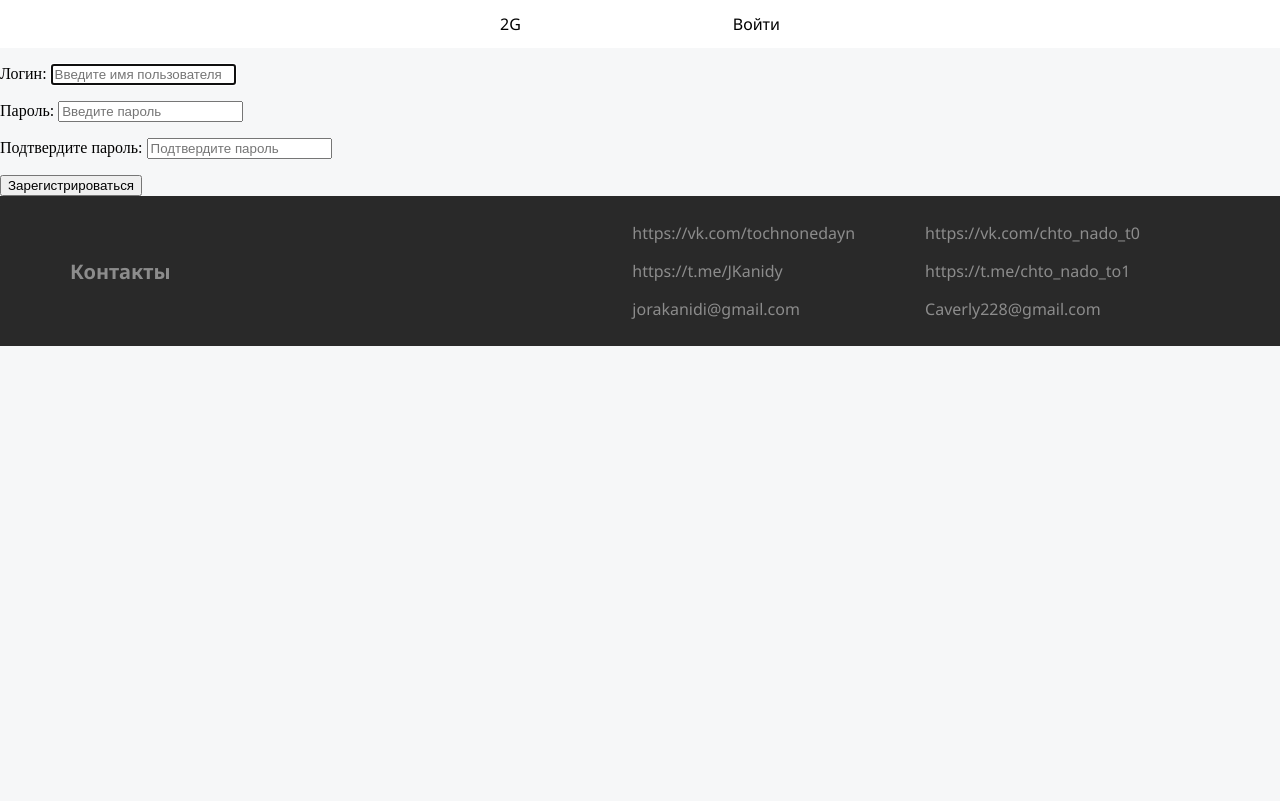
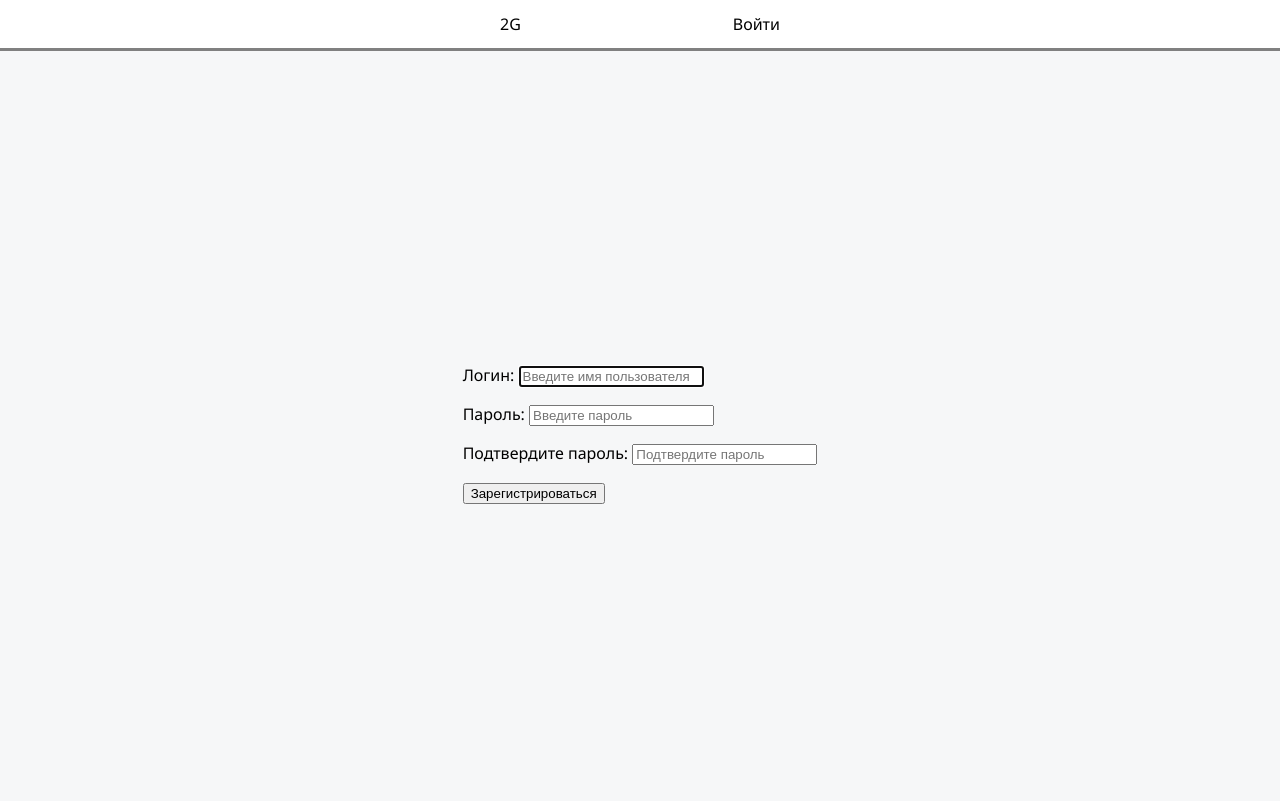
Before and after one commit to JKanidy/reservation, a Django app: page /users/registration/ in a window 1280 px wide. Before the commit the page ends 346 px from the top, so only its background shows below. Run offline with Django 5.2, Linux system fonts and the light colour scheme.

Commit message:
сделал смотрибелными страницы регистрации

```diff
--- a/static/css/registration.css
+++ b/static/css/registration.css
@@ -50,35 +50,16 @@ body {
 
 
 
-.contacts-info {
-    background-color: rgba(41, 41, 41, 1);
-    color: rgba(140, 140, 140, 1);
-    margin: 0;
-    padding: 0;
-    height: 150px;
-    display: flex;
-    justify-content: space-between;
-    align-items: center;
+.general {
+    border-top: 3px solid grey;
 }
 
-.people-contacts {
+
+
+.registration {
+    font-family: 'Noto Sans', sans-serif;
     display: flex;
-    align-items: flex-end;
-    margin-right: 70px;
+    justify-content: center;
+    align-items: center;
+    height: 750px;
 }
-
-.footer-contact {
-    flex-direction: column;
-    margin-right: 70px;
-}
-
-.footer-contact-title {
-    font-family: 'Noto Sans', sans-serif;
-    font-size: 20px;
-    margin-left: 70px;
-}
-
-.footer-text {
-    font-family: 'Noto Sans', sans-serif;
-    font-size: 16px;
-}
--- a/users/templates/users/base.html
+++ b/users/templates/users/base.html
@@ -21,10 +21,24 @@
                     </li>
                 </div>
                 <div class="header-buttons">
+                {% if user.is_authenticated %}
                     <li class="site-navigation-item">
-                        <a class="site-navigation-link" href="{% url 'users:login' %}">Войти</a>
+                        <a class="site-navigation-link" href="{% url 'users:cabinet' %}">Личный кабинет</a>
                     </li>
+                    <li class="site-navigation-item">
+                        <a class="site-navigation-link" href="{% url 'users:logout' %}">Выйти</a>
+                    </li>
+                    {% if user.is_superuser or user.is_staff %}
+                     <li class="site-navigation-item">
+                        <a class="site-navigation-link" href="{% url 'admin:index' %}">Админ панель</a>
+                    </li>
+                {% endif %}
+                    {% else %}
+                        <li class="site-navigation-item">
+                            <a class="site-navigation-link" href="{% url 'users:login' %}">Войти</a>
+                        </li>
                 </div>
+                {% endif %}
               </ul>
         </nav>
     </header>
@@ -32,21 +46,7 @@
         {% block main %}{% endblock %}
     </main>
     <footer>
-        <div class="contacts-info">
-            <h3 class="footer-contact-title">Контакты</h3>
-            <div class="people-contacts">
-                <div class="footer-contact">
-                    <p class="footer-text">https://vk.com/tochnonedayn</p>
-                    <p class="footer-text">https://t.me/JKanidy</p>
-                    <p class="footer-text">jorakanidi@gmail.com</p>
-                </div>
-                <div class="footer-contact">
-                    <p class="footer-text">https://vk.com/chto_nado_t0</p>
-                    <p class="footer-text">https://t.me/chto_nado_to1</p>
-                    <p class="footer-text">Caverly228@gmail.com</p>
-                </div>
-            </div>
-        </div>
+        {% block footer %}{% endblock %}
     </footer>
 </body>
 </html>
--- a/users/templates/users/login.html
+++ b/users/templates/users/login.html
@@ -10,7 +10,8 @@
 {% endblock %}
 
 {% block main %}
-    <form action=" {% url 'users:login' %}" method="post">
+    <div class="login">
+        <form action="{% url 'users:login' %}" method="post">
             {% csrf_token %}
             {% for message in messages %}
                 {{ message }}
@@ -19,6 +20,7 @@
         <input type="submit" value="Авторизоваться">
         <a href="{% url 'users:registration' %}">Нет аккаунта?</a>
         </form>
+    </div>
 {% endblock %}
 
 
--- a/users/templates/users/registration.html
+++ b/users/templates/users/registration.html
@@ -10,9 +10,11 @@
 {% endblock %}
 
 {% block main %}
-    <form action=" {% url 'users:registration' %}" method="post">
-        {% csrf_token %}
-        {{ form.as_p }}
-    <input type="submit" value="Зарегистрироваться">
-    </form>
+    <div class="registration">
+        <form action=" {% url 'users:registration' %}" method="post">
+            {% csrf_token %}
+            {{ form.as_p }}
+        <input type="submit" value="Зарегистрироваться">
+        </form>
+    </div>
 {% endblock %}
```
Also changed, not shown: products/templates/products/base.html (+5 -5 lines), static/css/cabinet.css (+9 -28 lines), static/css/login.css (+9 -28 lines), static/css/products.css (+7 -0 lines), users/templates/users/cabinet.html (+6 -4 lines). Lines whose indentation alone changed are shown as unchanged.
